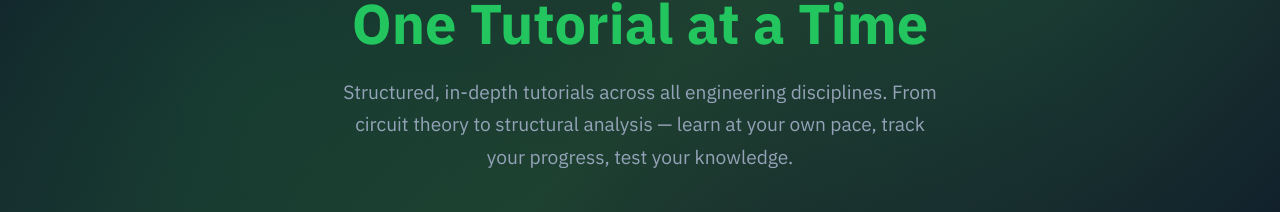
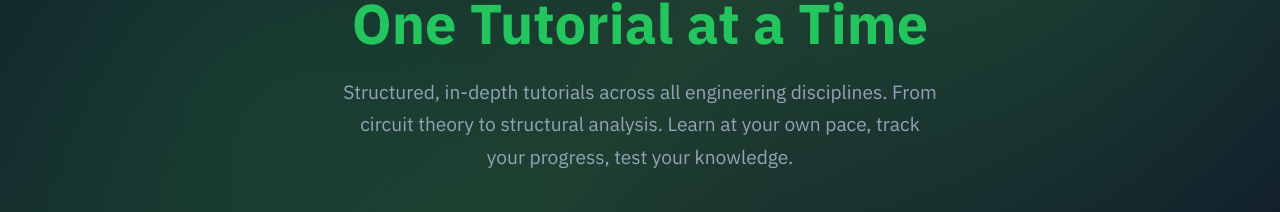
Before and after one commit to KingAbby200/engineeringandme, a Next.js app: page / in a window 1280 px wide. Shown: the part 274-486 px from the top of the page. Built offline with nearby package versions, Linux system fonts and the light colour scheme; no server answers; the database is empty.

Commit message:
Edit AdUnit component to remove unwanted info

```diff
--- a/app/page.js
+++ b/app/page.js
@@ -40,7 +40,7 @@ export default async function HomePage() {
             <span style={{ color: '#22c55e' }}>One Tutorial at a Time</span>
           </h1>
           <p style={{ fontSize: 'clamp(1rem, 2vw, 1.2rem)', color: '#94a3b8', maxWidth: 600, margin: '0 auto 2.5rem', lineHeight: 1.7 }}>
-            Structured, in-depth tutorials across all engineering disciplines. From circuit theory to structural analysis — learn at your own pace, track your progress, test your knowledge.
+            Structured, in-depth tutorials across all engineering disciplines. From circuit theory to structural analysis. Learn at your own pace, track your progress, test your knowledge.
           </p>
           <div style={{ display: 'flex', gap: '1rem', justifyContent: 'center', flexWrap: 'wrap' }}>
             <Link href="/tutorials" style={{ padding: '0.85rem 2rem', background: '#16a34a', color: 'white', borderRadius: 8, textDecoration: 'none', fontWeight: 700, fontSize: '1rem', transition: 'background 0.15s', display: 'inline-flex', alignItems: 'center', gap: '0.4rem' }}>
--- a/components/ui/AdUnit.js
+++ b/components/ui/AdUnit.js
@@ -17,7 +17,6 @@ export default function AdUnit({ slot, format = 'auto', responsive = true, style
     return (
       <div style={{ background: '#f0fdf4', border: '1.5px dashed #bbf7d0', borderRadius: 8, padding: '1rem', textAlign: 'center', color: '#9ca3af', fontSize: '0.75rem', ...style }}>
         <p style={{ margin: 0 }}>Ad Space</p>
-        <p style={{ margin: '0.2rem 0 0', fontSize: '0.7rem' }}>Configure Google AdSense in .env</p>
       </div>
     );
   }
```
